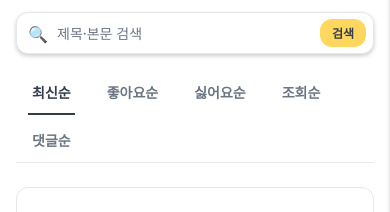
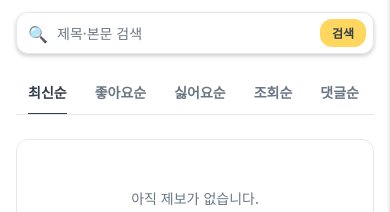
Before and after one commit to sumin020415/anbam, a Next.js app: page /posts in a window 390 px wide. Shown: the part 160-372 px from the top of the page. Built offline with nearby package versions, Linux system fonts and the light colour scheme; no server answers; the database is empty.

Commit message:
feat(post): 제보 게시판 모바일 최적화 (가로형 카드 + 정렬 탭 가로 스크롤)

```diff
--- a/src/components/post/PostCard.tsx
+++ b/src/components/post/PostCard.tsx
@@ -20,9 +20,9 @@ export default function PostCard({ post }: { post: PostRow }) {
   return (
     <Link
       href={`/posts/${post.id}`}
-      className="flex h-full flex-col overflow-hidden rounded-anbam border border-line-1 bg-white shadow-card transition hover:-translate-y-0.5 hover:border-point hover:shadow-md"
+      className="flex h-full flex-row overflow-hidden rounded-anbam border border-line-1 bg-white shadow-card transition hover:-translate-y-0.5 hover:border-point hover:shadow-md sm:flex-col"
     >
-      <div className="relative aspect-[16/9] w-full bg-line-2">
+      <div className="relative aspect-square w-28 shrink-0 bg-line-2 sm:aspect-[16/9] sm:w-full">
         {post.image_url ? (
           // eslint-disable-next-line @next/next/no-img-element
           <img
@@ -52,25 +52,25 @@ export default function PostCard({ post }: { post: PostRow }) {
         )}
       </div>
 
-      <div className="flex flex-1 flex-col p-5">
+      <div className="flex min-w-0 flex-1 flex-col p-3 sm:p-5">
         <div className="min-h-0 flex-1">
           <h3 className="text-base font-bold text-ink-1 line-clamp-2">
             {post.title}
           </h3>
-          <p className="mt-2 text-sm text-ink-2 line-clamp-3 whitespace-pre-wrap">
+          <p className="mt-1 text-sm text-ink-2 line-clamp-2 whitespace-pre-wrap sm:mt-2 sm:line-clamp-3">
             {post.content}
           </p>
         </div>
 
-        <p className="mt-4 text-xs text-ink-2">
+        <p className="mt-2 text-xs text-ink-2 sm:mt-4">
           {formatDateTime(post.created_at)}
         </p>
 
-        <div className="mt-3 flex items-center justify-between border-t border-line-1 pt-3 text-xs">
-          <span className="font-medium text-ink-1">
+        <div className="mt-2 flex items-center justify-between border-t border-line-1 pt-2 text-xs sm:mt-3 sm:pt-3">
+          <span className="truncate font-medium text-ink-1">
             {post.profiles?.nickname ?? '익명'}
           </span>
-          <span className="flex items-center gap-2.5 text-ink-2">
+          <span className="flex shrink-0 items-center gap-2 text-ink-2 sm:gap-2.5">
             <span>조회 {post.view_count}</span>
             <span aria-label="좋아요 수">👍 {post.like_count ?? 0}</span>
             <span aria-label="싫어요 수">👎 {post.dislike_count ?? 0}</span>
--- a/src/components/post/PostTabs.tsx
+++ b/src/components/post/PostTabs.tsx
@@ -33,15 +33,15 @@ export default function PostTabs({ current }: { current: PostSort }) {
       aria-label="게시글 정렬"
       className={`mb-6 border-b border-line-1 ${pending ? 'opacity-60' : ''}`}
     >
-      <ul className="flex flex-wrap items-center gap-1">
+      <ul className="flex flex-nowrap items-center gap-1 overflow-x-auto [scrollbar-width:none] [&::-webkit-scrollbar]:hidden">
         {TABS.map((tab) => {
           const active = current === tab.key;
           return (
-            <li key={tab.key}>
+            <li key={tab.key} className="shrink-0">
               <button
                 type="button"
                 onClick={() => handleClick(tab.key)}
-                className={`relative px-4 py-3 text-sm font-bold transition ${
+                className={`relative whitespace-nowrap px-3 py-3 text-sm font-bold transition sm:px-4 ${
                   active
                     ? 'text-ink-1'
                     : 'text-ink-2 hover:text-ink-1'
@@ -52,7 +52,7 @@ export default function PostTabs({ current }: { current: PostSort }) {
                 {active && (
                   <span
                     aria-hidden
-                    className="absolute inset-x-3 -bottom-px h-0.5 bg-ink-1"
+                    className="absolute inset-x-3 -bottom-px h-0.5 bg-ink-1 sm:inset-x-4"
                   />
                 )}
               </button>
```
